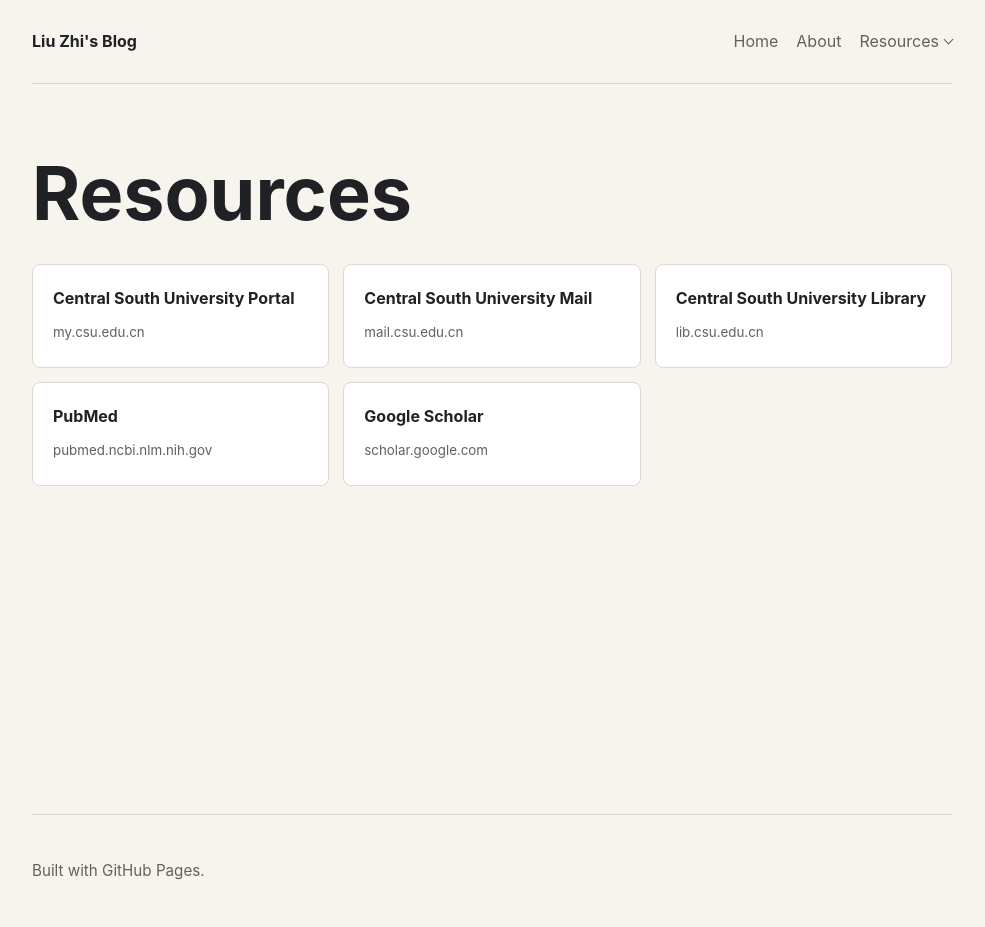
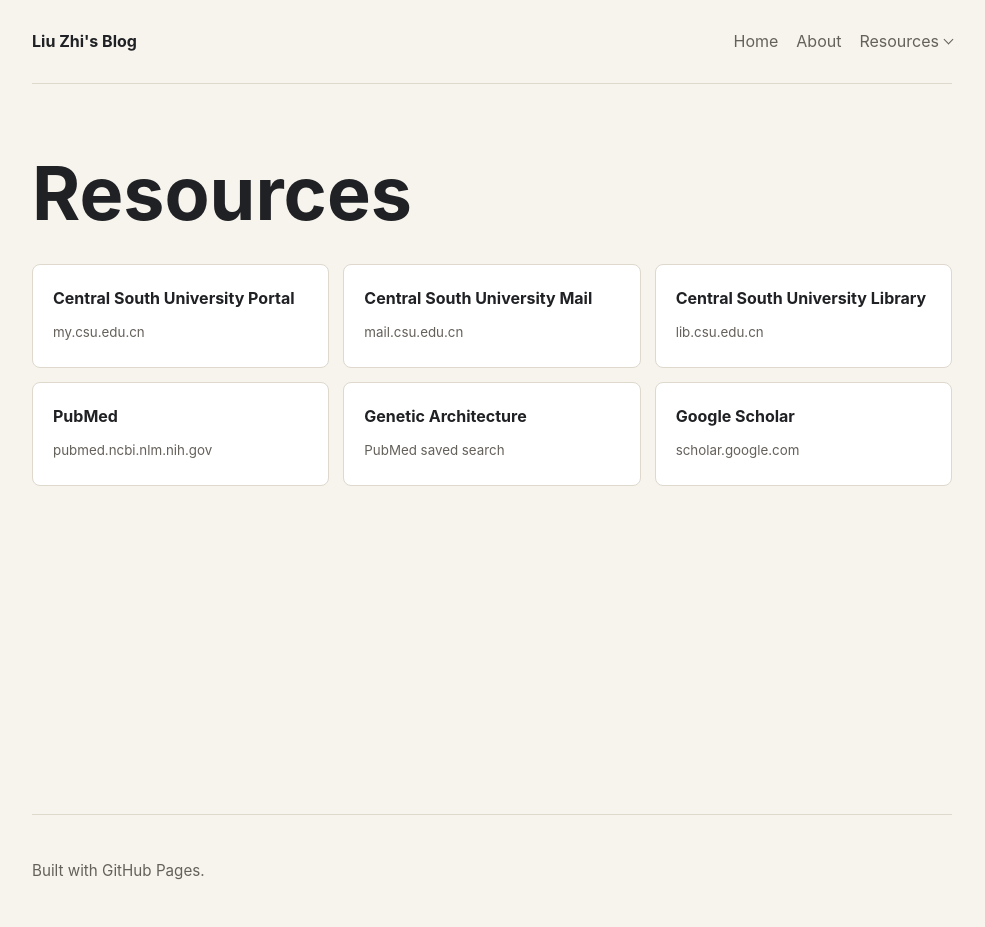
Before and after one commit to qianbei333/qianbei333.github.io, a Jekyll site: the page built from resources.md, in a window 1280 px wide. Shown: the whole page, without its empty margins (148-1133 px from the left). Built offline with Jekyll 4.4.1, drawn with Linux system fonts in a browser that asks for light colours.

Commit message:
Add genetic architecture resource

```diff
--- a/_layouts/default.html
+++ b/_layouts/default.html
@@ -21,6 +21,7 @@
             <a href="https://mail.csu.edu.cn/" target="_blank" rel="noopener">CSU Mail</a>
             <a href="https://lib.csu.edu.cn/" target="_blank" rel="noopener">CSU Library</a>
             <a href="https://pubmed.ncbi.nlm.nih.gov/" target="_blank" rel="noopener">PubMed</a>
+            <a href="https://pubmed.ncbi.nlm.nih.gov/?term=%28%22Genetic+Architecture%22+OR+%22Multifactorial+Inheritance%22%5BMesh%5D%29+AND+%28%22Genome-Wide+Association+Study%22%5BMesh%5D+OR+GWAS%29+AND+%28%22genetic+overlap%22+OR+%22cross-trait%22+OR+%22cross-disorder%22+OR+pleiotrop*+OR+%22genetic+correlation%22+OR+%22shared+genetic%22%29&amp;sort=date" target="_blank" rel="noopener">Genetic Architecture</a>
             <a href="https://scholar.google.com/" target="_blank" rel="noopener">Google Scholar</a>
           </div>
         </div>
--- a/resources.md
+++ b/resources.md
@@ -27,6 +27,11 @@
     <small>pubmed.ncbi.nlm.nih.gov</small>
   </a>
 
+  <a class="link-card" href="https://pubmed.ncbi.nlm.nih.gov/?term=%28%22Genetic+Architecture%22+OR+%22Multifactorial+Inheritance%22%5BMesh%5D%29+AND+%28%22Genome-Wide+Association+Study%22%5BMesh%5D+OR+GWAS%29+AND+%28%22genetic+overlap%22+OR+%22cross-trait%22+OR+%22cross-disorder%22+OR+pleiotrop*+OR+%22genetic+correlation%22+OR+%22shared+genetic%22%29&amp;sort=date" target="_blank" rel="noopener">
+    <span>Genetic Architecture</span>
+    <small>PubMed saved search</small>
+  </a>
+
   <a class="link-card" href="https://scholar.google.com/" target="_blank" rel="noopener">
     <span>Google Scholar</span>
     <small>scholar.google.com</small>
```
